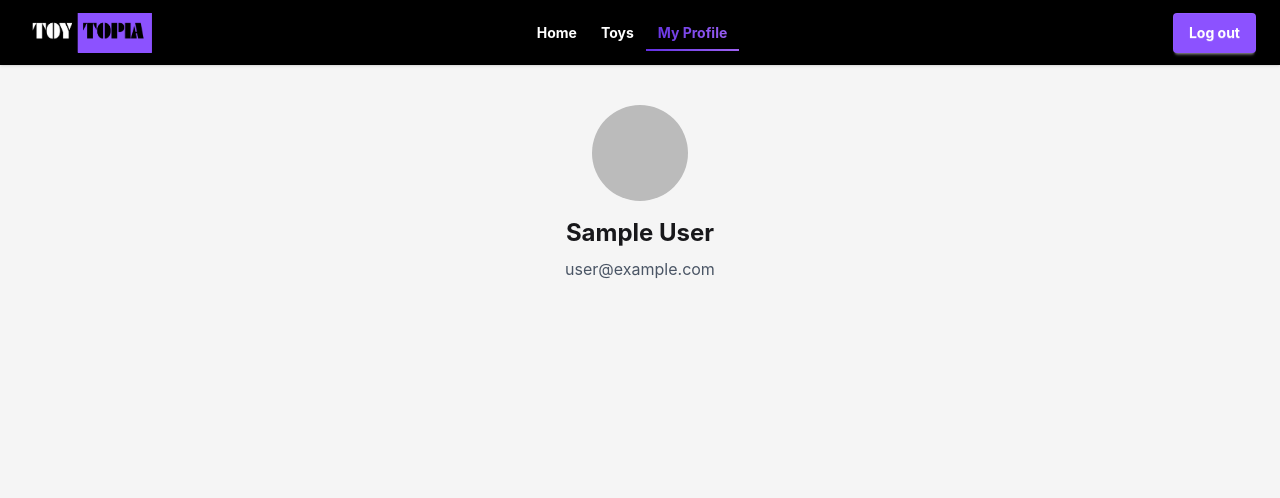
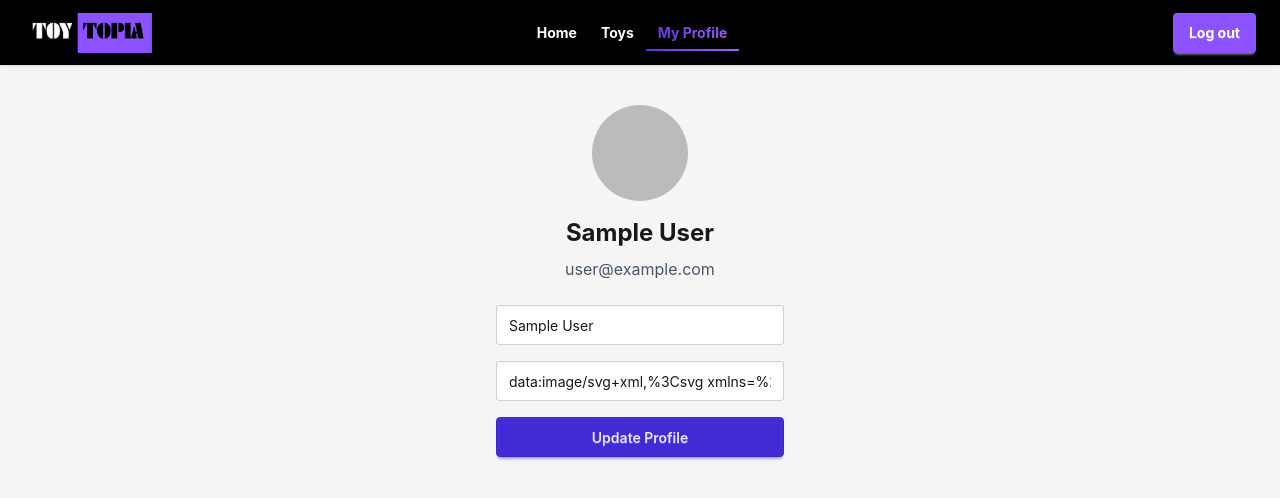
Before and after one commit to reaj999/toy-topia, a React (Vite) app: page /myProfile in a window 1280 px wide. Shown: the top 498 px of the page. Built offline with nearby package versions, Linux system fonts and the light colour scheme; no server answers; sample sign-in values are in the browser's storage.

Commit message:
profile update done

```diff
--- a/src/Context/AuthProvider.jsx
+++ b/src/Context/AuthProvider.jsx
@@ -1,6 +1,6 @@
 import React, { useEffect, useState } from 'react';
 import { AuthContext } from './AuthContext.jsx';
-import { createUserWithEmailAndPassword, GoogleAuthProvider, onAuthStateChanged } from 'firebase/auth';
+import { createUserWithEmailAndPassword, GoogleAuthProvider, onAuthStateChanged, updateProfile } from 'firebase/auth';
 import auth from '../Firebase/firebase.init.js';
 import { signInWithEmailAndPassword } from 'firebase/auth';
 import { signOut } from 'firebase/auth';
@@ -14,9 +14,24 @@ const AuthProvider = ({ children }) => {
     const [user, setUser] = useState(null);
     const [loading, setLoading] = useState(true);
 
-    const createUser = (email, password, photoURL, name) => {
+    const createUser = async(email, password, photoURL, name) => {
         setLoading(true);
-        return createUserWithEmailAndPassword(auth, email, password, photoURL, name);
+
+        try {
+            const userCredential = await createUserWithEmailAndPassword(auth, email, password);
+            await updateProfile(userCredential.user, {
+                displayName: name,
+                photoURL: photoURL
+            });
+            setUser({
+                ...userCredential.user,
+                displayName: name,
+                photoURL: photoURL
+            });
+            return userCredential.user;
+        } finally {
+            setLoading(false);
+        }
     }
 
     const signInUser = (email, password) => {
--- a/src/components/Profile/MyProfile.jsx
+++ b/src/components/Profile/MyProfile.jsx
@@ -1,10 +1,34 @@
-import React, { use } from 'react';
+import React, { use, useContext, useState} from 'react';
 import { AuthContext } from '../../Context/AuthContext';
+import { updateProfile } from 'firebase/auth';
+import auth from '../../Firebase/firebase.init';
+
 
 const MyProfile = () => {
 
     const {user}= use(AuthContext);
     const photo = user?.photoURL || '';
+
+    const [name, setName] = useState(user?.displayName || '');
+    const [photoURL, setPhotoURL] = useState(user?.photoURL || '');
+    const [message, setMessage] = useState('');
+
+
+    const handleUpdate = async (event) => {
+        event.preventDefault();
+        if(!user) return;
+
+        try {
+            await updateProfile(auth.currentUser, {
+                displayName: name,
+                photoURL: photoURL,
+            });
+
+            setMessage('Profile updated successfully');
+        } catch (error) {
+            setMessage(`Error updating profile: ${error.message}`);
+        }
+        }
 
 
     return (
@@ -17,6 +41,34 @@ const MyProfile = () => {
             <h2 className="text-2xl font-bold mt-4">{user?.displayName}</h2>
             <p className="text-gray-600 mt-2">{user?.email}</p>
 
+            <form onSubmit={handleUpdate} className="mt-6 flex flex-col gap-4 w-72">
+                <input
+                    type="text"
+                    placeholder="Enter new name"
+                    value={name}
+                    onChange={(e) => setName(e.target.value)}
+                    className="input input-bordered w-full"
+                />
+                <input
+                    type="text"
+                    placeholder="Enter new photo URL"
+                    value={photoURL}
+                    onChange={(e) => setPhotoURL(e.target.value)}
+                    className="input input-bordered w-full"
+                />
+                <button
+                    type="submit"
+                    className="btn btn-primary w-full"
+                >
+                    Update Profile
+                </button>
+            </form>
+
+            {message && (
+                <p className="mt-4 text-sm text-center text-green-600 font-semibold">
+                    {message}
+                </p>
+            )}
         </div>
     );
 };
```
